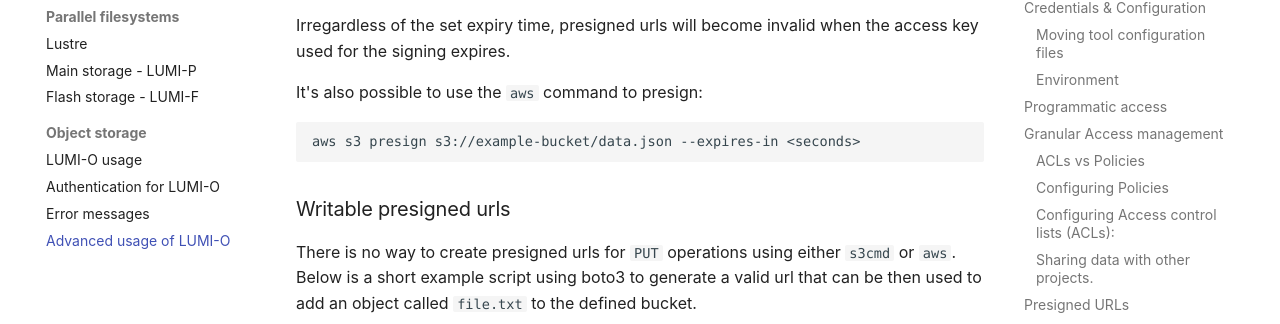
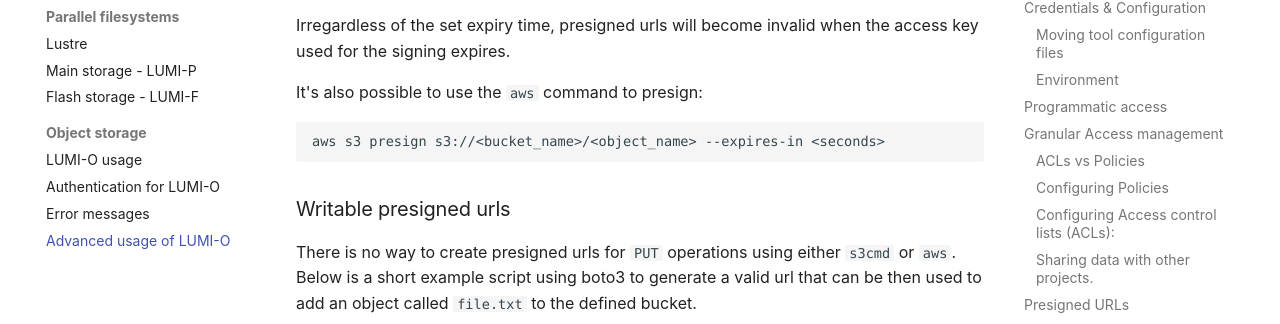
Before and after one commit to Lumi-supercomputer/lumi-userguide, an MkDocs documentation site: the page built from docs/storage/lumio/advanced.md, in a window 1280 px wide and 900 px high, scrolled down 9694 px. Shown: the part 127-451 px from the top of the window. Built offline with MkDocs 1.6.1 and Material for MkDocs 9.7.7, drawn with Linux system fonts in a browser that asks for light colours.

Commit message:
Update docs/storage/lumio/advanced.md
Co-authored-by: hdrei <78485804+hdrei@users.noreply.github.com>

````diff
--- a/docs/storage/lumio/advanced.md
+++ b/docs/storage/lumio/advanced.md
@@ -463,7 +463,7 @@ the access key used for the signing expires.
 It's also possible to use the `aws` command to presign:
 
 ```bash
-aws s3 presign s3://example-bucket/data.json --expires-in <seconds>
+aws s3 presign s3://<bucket_name>/<object_name> --expires-in <seconds>
 ```
 
 ### Writable presigned urls
````
